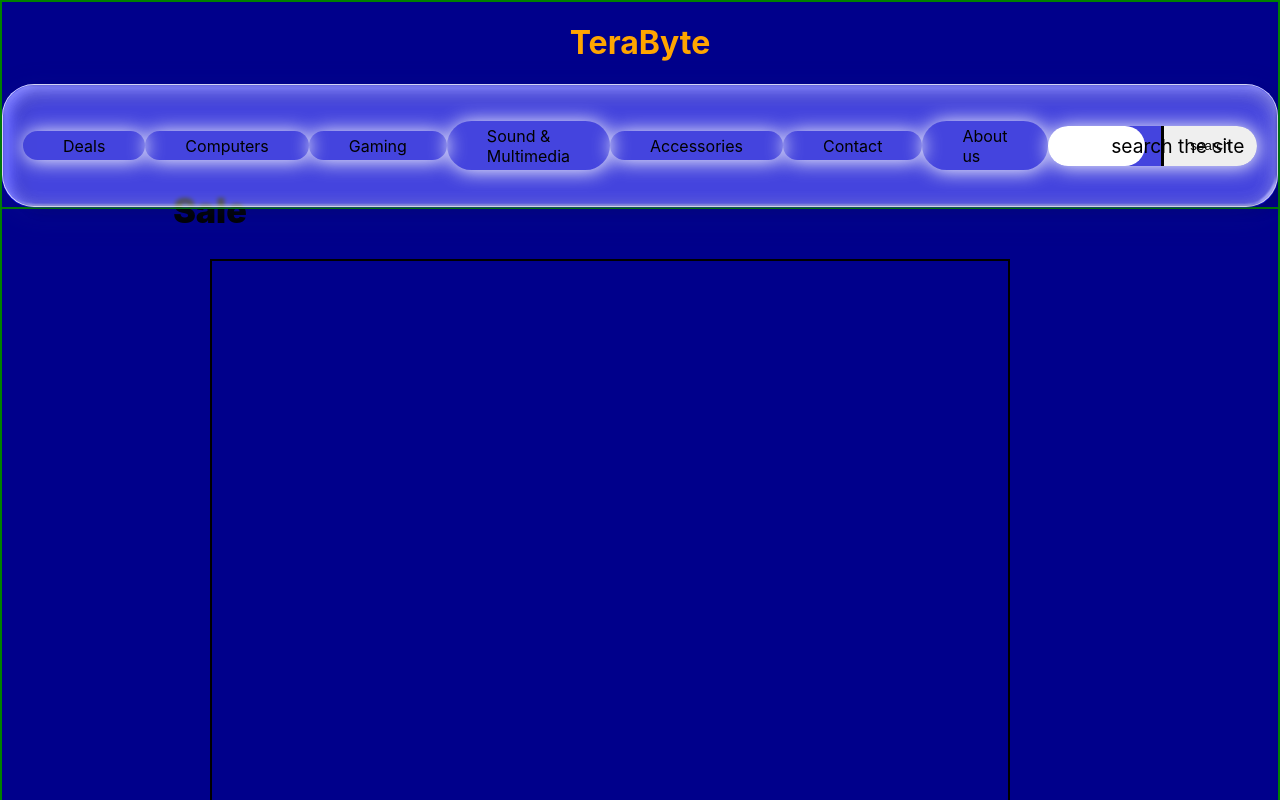
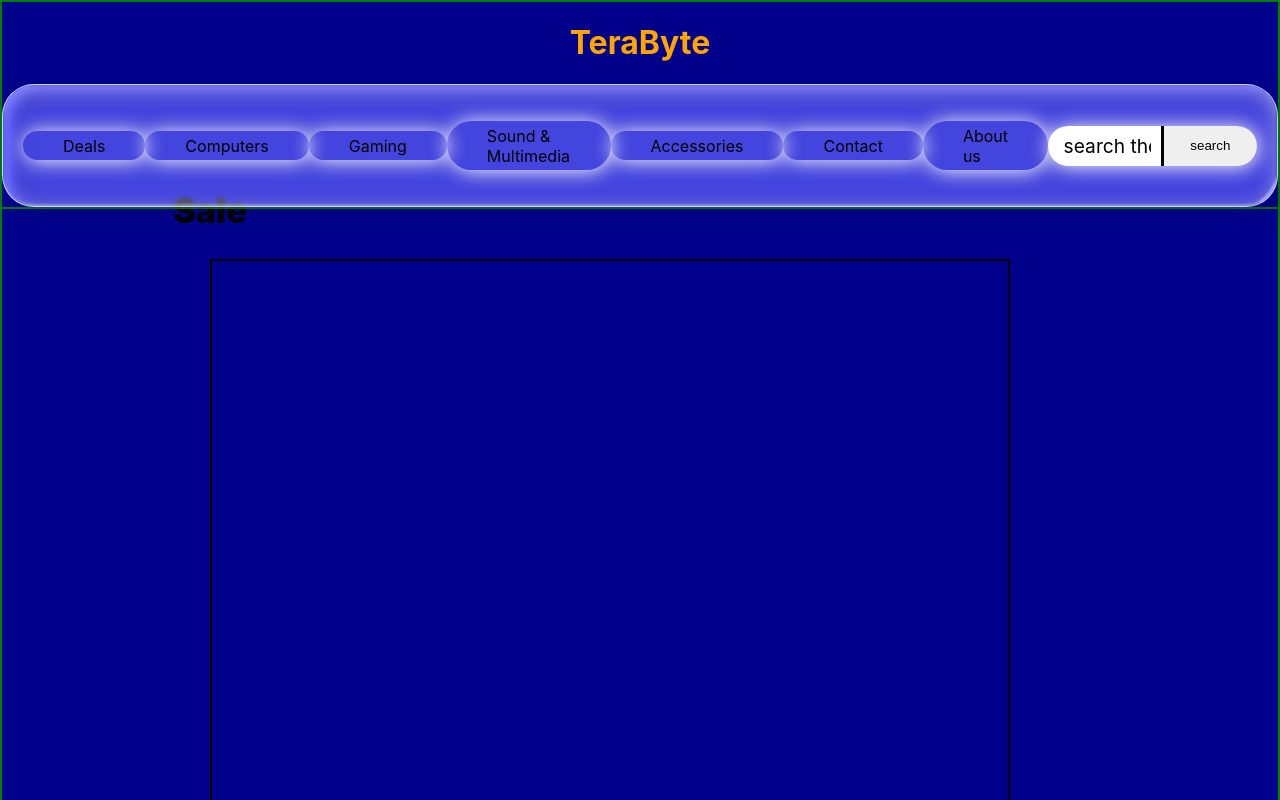
Before and after one commit to BrahamjeetRandhawa/Singh, a React (Create React App) app in the folder terabyte/: page / in a window 1280 px wide. Shown: the top 800 px of the page. Built offline with nearby package versions, Linux system fonts and the light colour scheme.

Commit message:
Searchbar with button fixed

```diff
--- a/terabyte/src/Top.js
+++ b/terabyte/src/Top.js
@@ -16,13 +16,12 @@ function Top() {
                     <li className= "terabyteitems">About us</li>
                     <li className= "terabyteitems">
 
-                         <div class="header">
+
         <div className="search">
             <label>search the site</label>
             <input type="search" name="site search" />
         </div>
         <button>search</button>
-    </div>
 
                     </li>
                 </ul>
--- a/terabyte/src/Topstyle.css
+++ b/terabyte/src/Topstyle.css
@@ -86,12 +86,12 @@ h1 {
 
 
 .terabyteitems:last-of-type {
-
     padding: 0;
 }
 
-.header {
+.search {
     display: flex;
+    position: relative;
     justify-content: center;
     align-items: center;
     flex-direction: row;
@@ -137,7 +137,7 @@ h1 {
 
 
 .search input {
-    border-radius: 60px;
+    border-radius: 30px 0px 0px 30px;
     /* box-shadow: 3px 1px 2px rgba(0, 0, 0, 0.3); */
     padding: .4em;
     border: none;
@@ -186,15 +186,15 @@ h1 {
     height: 1em;
 }
 
-.search input:focus + label,
+/* .search input:focus + label,
 .search input:not(:placeholder-shown) + label {
-    opacity: 0; /* Fade out the label when input is focused or has text */
-}
+    opacity: 0;
+} */
 
 
 
 
-.header button {
+.terabyteitems:last-of-type button {
     border-radius: 0px 30px 30px 0px;
     padding: .8em 2em;
     border: none;
```
